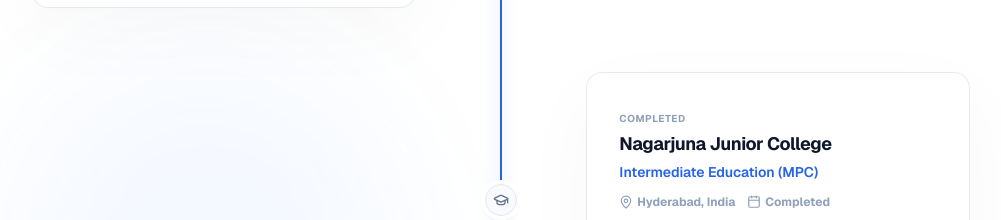
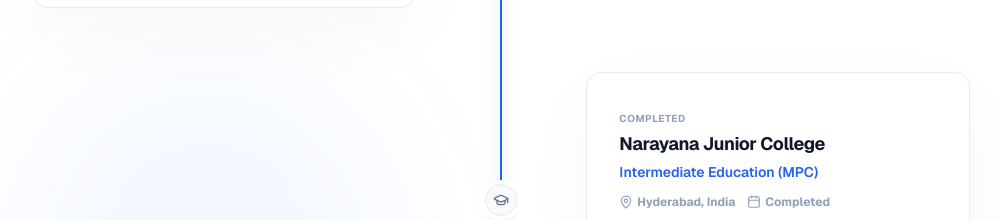
Before and after one commit to mohithh-14/portfolio, a Next.js app: page / in a window 1280 px wide. Shown: the part 5480-5700 px from the top of the page, without its empty margins (139-1140 px from the left). Built offline with nearby package versions, Linux system fonts and the light colour scheme.

Commit message:
Re-update resume PDF and correct college name to Narayana Junior College

```diff
--- a/src/components/sections/education.tsx
+++ b/src/components/sections/education.tsx
@@ -14,7 +14,7 @@
       featured: true,
     },
     {
-      institution: "Nagarjuna Junior College",
+      institution: "Narayana Junior College",
       degree: "Intermediate Education (MPC)",
       duration: "Completed",
       location: "Hyderabad, India",
```
Also changed, not shown: 1 other file (tests, documents, lock files or other folders).
